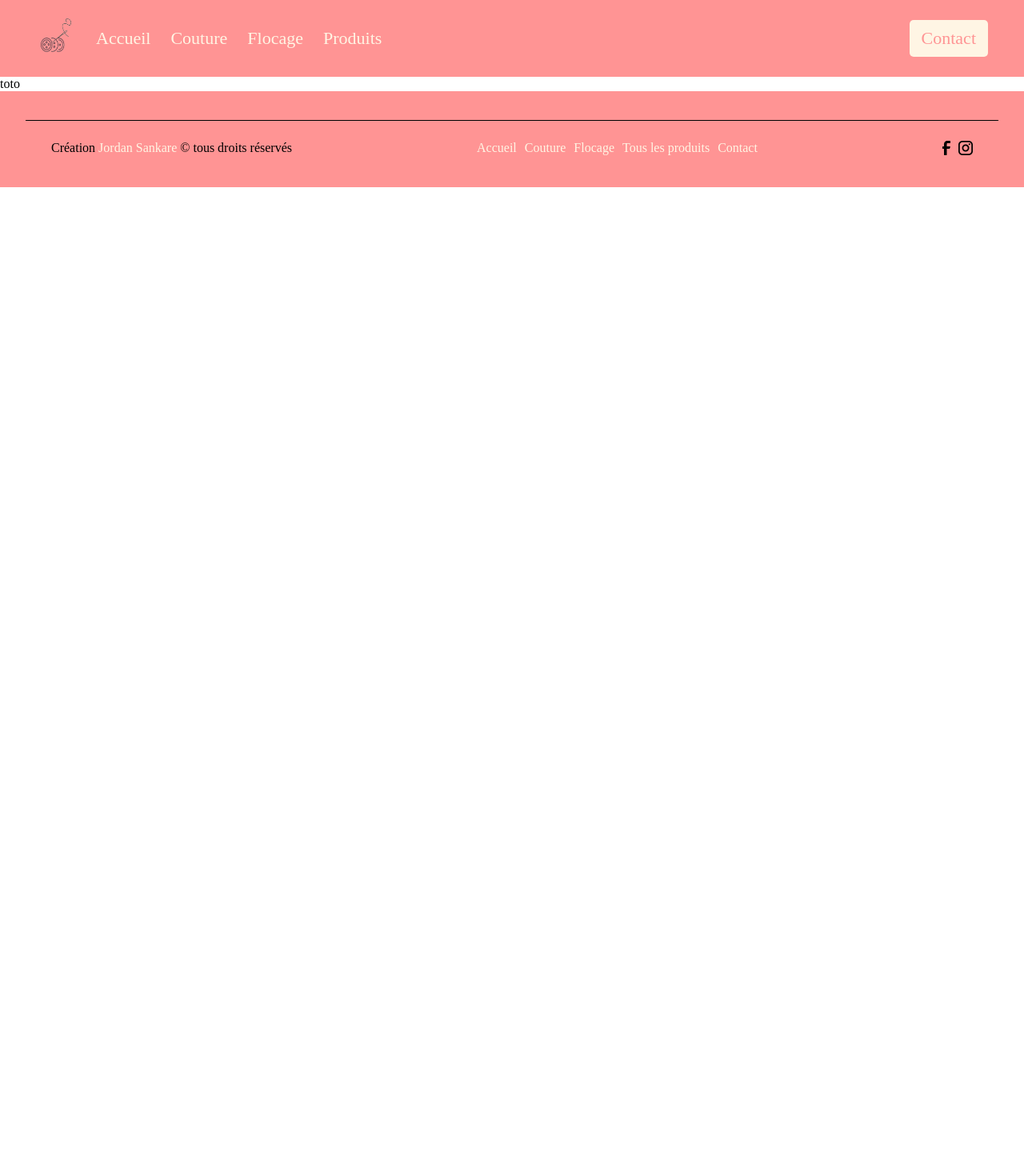
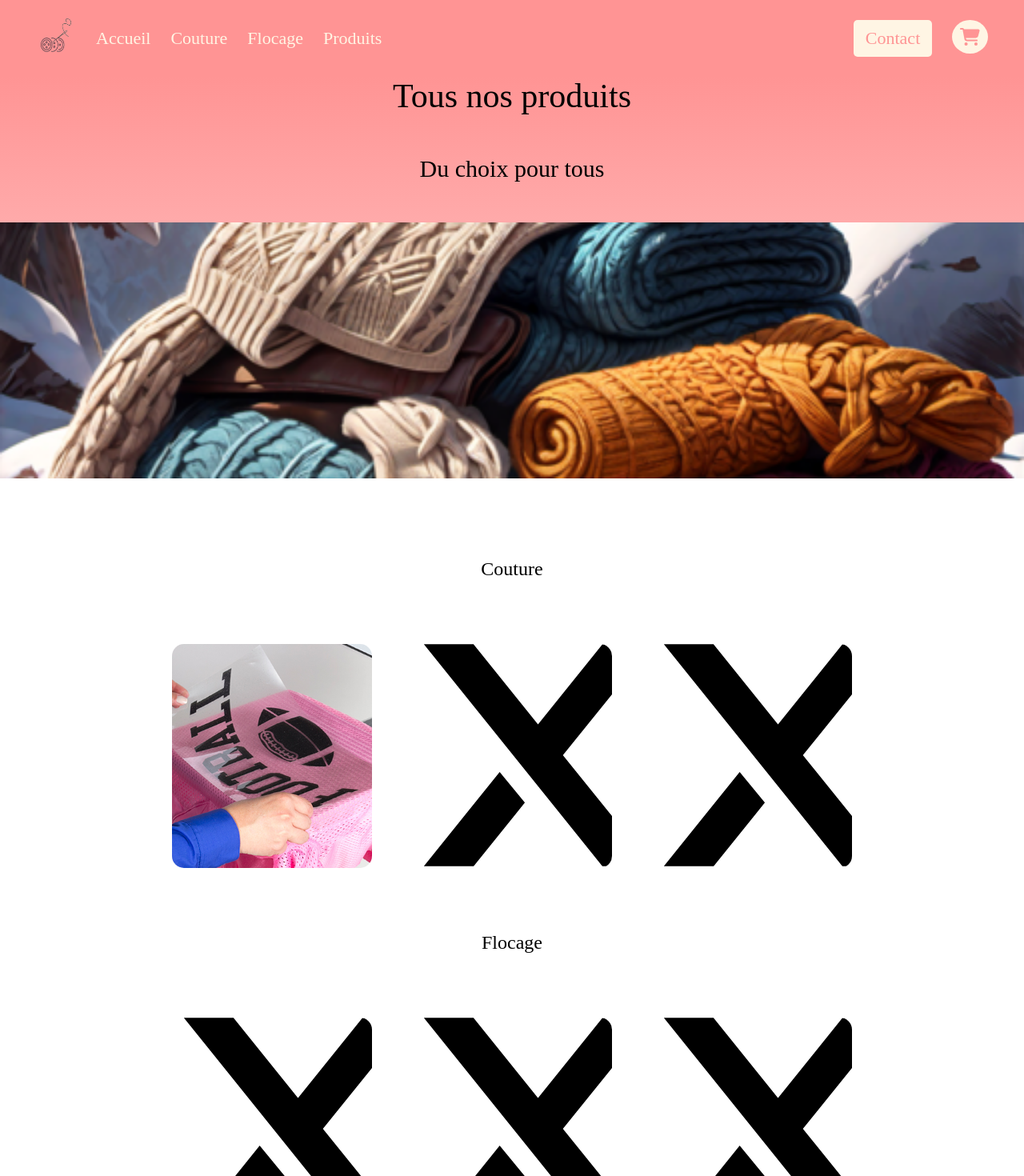
Before and after one commit to jsankare/c-line, a Next.js app: page /products in a window 1280 px wide. Shown: the top 1470 px of the page at 80% size. Before the commit the page ends 800 px from the top, so only its background shows below. Built offline with nearby package versions, Linux system fonts and the light colour scheme.

Commit message:
add products page and continue styling

```diff
--- a/components/Heading.jsx
+++ b/components/Heading.jsx
@@ -13,11 +13,26 @@ const Container = styled.section `
     background: linear-gradient(180deg, rgb(255, 148, 148), rgb(255, 209, 209));
 `
 
-const Heading = ( {title, subtitle} ) => {
+const PicWrapper = styled.div`
+    width: 100%;
+    height: 40vh;
+    overflow: hidden;
+`
+
+const Picture = styled.img`
+    height: 100%;
+    width: 100%;
+    object-fit: cover;
+`
+
+const Heading = ( {title, subtitle, picture} ) => {
     return (
         <Container>
             <MainTitle title={title} />
             <SubTitle title={subtitle} size="small" />
+            <PicWrapper>
+                 <Picture src={picture} />
+            </PicWrapper>
         </Container>
     )
 }
--- a/components/Navbar.jsx
+++ b/components/Navbar.jsx
@@ -2,6 +2,8 @@ import react from "react";
 import styled from "styled-components";
 import colors from "@/assets/colors";
 import Link from "next/link";
+import { FontAwesomeIcon } from "@fortawesome/react-fontawesome";
+import { faCartShopping } from "@fortawesome/free-solid-svg-icons";
 
 const Container = styled.section`
     background-color: ${colors.primary};
@@ -26,6 +28,7 @@ const LinksWrapper = styled.div`
     display: flex;
     gap: 25px;
     align-items: center;
+    justify-content: center;
 `
 
 const CTA = styled(Link)`
@@ -46,6 +49,16 @@ const Logo = styled.img`
     height: 50px;
 `
 
+const StyledIcon = styled(FontAwesomeIcon)`
+    background-color: ${colors.fourth};
+    padding: 10px;
+    border-radius: 50%;
+    color: ${colors.primary};
+    &:hover {
+
+    }
+`
+
 
 const Navbar = () => {
     return (
@@ -58,7 +71,10 @@ const Navbar = () => {
                     <StyledLink href="/flocking" >Flocage</StyledLink>
                     <StyledLink href="/products" >Produits</StyledLink>
                 </LinksWrapper>
-                <CTA href="/contact" >Contact</CTA>
+                <LinksWrapper>
+                    <CTA href="/contact" >Contact</CTA>
+                    <StyledLink href="/cart" > <StyledIcon icon={faCartShopping} /> </StyledLink>
+                </LinksWrapper>
             </NavWrapper>
         </Container>
     )
--- a/components/ProductCard.jsx
+++ b/components/ProductCard.jsx
@@ -1,6 +1,7 @@
 import React from "react";
 import styled from "styled-components";
 import colors from "@/assets/colors";
+import { useState } from "react";
 
 const Container = styled.div`
     position: relative;
@@ -23,7 +24,7 @@ const Flipside = styled.div`
     position: absolute;
     top: 0px;
     left: 0px;
-    transition: ease-in-out 0.2s;
+    transition: ease-in-out 0.3s;
     display: flex;
     flex-direction: column;
     align-items: center;
@@ -66,7 +67,10 @@ const Title = styled.h3`
     opacity: 0;
     color: ${colors.primary};
     transition: opacity 0.3s ease-in-out;
+    transition: top 0.5s ease-in-out;
     font-size: 30px;
+    position: absolute;
+    top: 15%;
     ${Container}:hover & {
         opacity: 1;
     }
@@ -77,15 +81,78 @@ const Text = styled.p`
     opacity: 0;
     color: ${colors.primary};
     transition: opacity 0.3s ease-in-out;
+    transition: top 0.5s ease-in-out;
     font-size: 22px;
     padding: 0px 15px;
     text-align: center;
+    position: absolute;
+    top: 60%;
     ${Container}:hover & {
         opacity: 1;
+        top: 40%;
     }
 `;
 
-const ProductCard = ({ title, text, picture }) => {
+const Price = styled.p`
+    z-index: 1000;
+    opacity: 0;
+    color: ${colors.primary};
+    transition: opacity 0.3s ease-in-out;
+    transition: top 0.5s ease-in-out;
+    font-size: 22px;
+    padding: 0px 15px;
+    text-align: center;
+    position: absolute;
+    top: 60%;
+    ${Container}:hover & {
+        opacity: 1;
+        top: 40%;
+    }
+`;
+
+const AddtoCart = styled.button`
+    cursor: pointer;
+    bottom: 0px;
+    padding: 10px 15px;
+    position: absolute;
+    border: none;
+    border-radius: 10px;
+    transition: 0.5s ease-in-out;
+    background-color: black;
+    font-size: 18px;
+    color: ${colors.primary};
+    ${Container}:hover & {
+        bottom: 25px;
+    }
+`
+
+const RemoveFromCart = styled.button`
+    cursor: pointer;
+    bottom: -50px;
+    padding: 10px 15px;
+    position: absolute;
+    border: none;
+    border-radius: 10px;
+    transition: 0.5s ease-in-out;
+    background-color: black;
+    font-size: 18px;
+    color: ${colors.primary};
+`
+
+const ProductCard = ({ title, text, picture, price }) => {
+
+    const [addedToCart, setAddedToCart] = useState(false);
+
+    const addToCart = () => {
+        setAddedToCart(true);
+        console.log("totoaddtocart")
+    };
+
+    const removeFromCart = () => {
+        setAddedToCart(false);
+        console.log("Removed from cart");
+    };
+
     return (
         <Container>
             <Front>
@@ -95,6 +162,9 @@ const ProductCard = ({ title, text, picture }) => {
                 <Filter />
                 <Title>{title}</Title>
                 <Text>{text}</Text>
+                <Price>{price}</Price>
+                {!addedToCart && <AddtoCart onClick={addToCart}>Ajouter au panier</AddtoCart>}
+                {addedToCart && <RemoveFromCart onClick={removeFromCart}>Retirer du panier</RemoveFromCart>}
             </Flipside>
         </Container>
     );
--- a/pages/flocking.jsx
+++ b/pages/flocking.jsx
@@ -42,7 +42,7 @@ const CtaWrapper = styled.div`
 const Sewing = () => {
     return (
         <Container>
-            <Heading title="Flocage" subtitle="subtitle here lorem ipsum" />
+            <Heading title="Flocage" subtitle="subtitle here lorem ipsum" picture="flocage.jpg" />
             <Presentation title="du flocage" text="Le flocage, un art créatif en constante évolution, fusionne la technique avec la liberté d'expression artistique. À travers des méthodes artisanales de qualité, il transforme des objets quotidiens en pièces uniques et personnalisées. Chaque motif, chaque détail est soigneusement appliqué avec précision, ajoutant une touche de personnalisation à des vêtements, accessoires ou articles promotionnels. En alliant habilement les compétences artisanales à l'innovation, le flocage offre un moyen authentique de donner vie à des idées, de créer des designs uniques et de mettre en valeur la créativité individuelle. Chaque objet flocqué devient ainsi une toile sur laquelle s'exprime l'artisanat et l'originalité, captivant ceux qui apprécient l'unicité et la qualité des créations artisanales."  />
             <Showcase products={products} />
             <CtaWrapper>
--- a/pages/products.jsx
+++ b/pages/products.jsx
@@ -1,14 +1,99 @@
 import react from "react";
 import styled from "styled-components";
+import Heading from "@/components/Heading";
+import ProductCard from "@/components/ProductCard";
 
-const Container = styled.section``
+const data = [
+    {
+        category: "Couture",
+        products: [
+            {
+                title: "produit 1",
+                text: "description produit 1",
+                picture: "/flocage.jpg",
+                price: "5€"
+            },
+            {
+                title: "produit 2",
+                text: "description produit 2",
+                picture: "/next.svg",
+                price: "8€"
+            },
+            {
+                title: "produit 3",
+                text: "description produit 3",
+                picture: "/next.svg",
+                price: "12€"
+            }
+        ]
+    },
+    {
+        category: "Flocage",
+        products: [
+            {
+                title: "Sur Tasse",
+                text: "Description du produit",
+                picture: "/next.svg",
+                price: "500€"
+            },
+            {
+                title: "Sur T-Shirt",
+                text: "Description du produit",
+                picture: "/next.svg",
+                price: "1200€"
+            },
+            {
+                title: "Produit 3",
+                text: "Description du produit",
+                picture: "/next.svg",
+                price: "100€"
+            }
+        ]
+    }
+]
 
-const Seasonal = () => {
+const Container = styled.section`
+    text-align: center;
+    display: flex;
+    flex-direction: column;
+    gap: 100px;
+`
+
+const ProductsWrapper = styled.section`
+    display: flex;
+    flex-direction: column;
+    gap: 80px;
+`
+
+const Products = () => {
     return (
         <Container>
-            <p>toto</p>
+            <Heading title="Tous nos produits" subtitle="Du choix pour tous" picture="/productsheading.png" />
+            <ProductsWrapper>
+                {data.map((categoryData, index) => (
+                    <ProductsWrapper key={index}>
+                        <h2>{categoryData.category}</h2>
+                        <div style={{
+                            display: 'flex',
+                            flexWrap: 'wrap',
+                            justifyContent: 'center',
+                            gap:'50px'
+                            }}>
+                            {categoryData.products.map((product, productIndex) => (
+                                <ProductCard
+                                key={productIndex}
+                                title={product.title}
+                                description={product.text}
+                                price={product.price}
+                                picture={product.picture}
+                                />
+                            ))}
+                        </div>
+                    </ProductsWrapper>
+                ))}
+            </ProductsWrapper>
         </Container>
     )
 }
 
-export default Seasonal;
+export default Products;
--- a/pages/sewing.jsx
+++ b/pages/sewing.jsx
@@ -37,7 +37,7 @@ const Container = styled.section`
 const Sewing = () => {
     return (
         <Container>
-            <Heading title="Couture" subtitle="subtitle here lorem ipsum" />
+            <Heading title="Couture" subtitle="subtitle here lorem ipsum" picture="sewing.jpg" />
             <Presentation title="de la couture" text="La couture artisanale incarne l'essence même du talent et de la délicatesse. Chaque point, chaque couture est soigneusement exécuté avec une précision méticuleuse, créant ainsi des pièces uniques chargées d'histoire et d'authenticité. Les créateurs d'exception manient l'aiguille et le fil avec une habileté inégalée, transformant des tissus sélectionnés avec soin en vêtements et accessoires qui racontent une histoire. Chaque article cousu à la main est le fruit d'un travail minutieux, imprégné de passion, d'expertise et d'un dévouement absolu à l'artisanat. L'attention portée aux détails et la qualité exceptionnelle font de la couture artisanale bien plus qu'un simple vêtement, mais une œuvre d'art intemporelle."  />
             <Showcase products={products} />
         </Container>
```
Also changed, not shown: assets/data.json (added, +42 -0 lines), components/Card.jsx (deleted, +0 -60 lines), components/TestimonialSlider.jsx (+4 -3 lines), public/productsheading.png (added).
